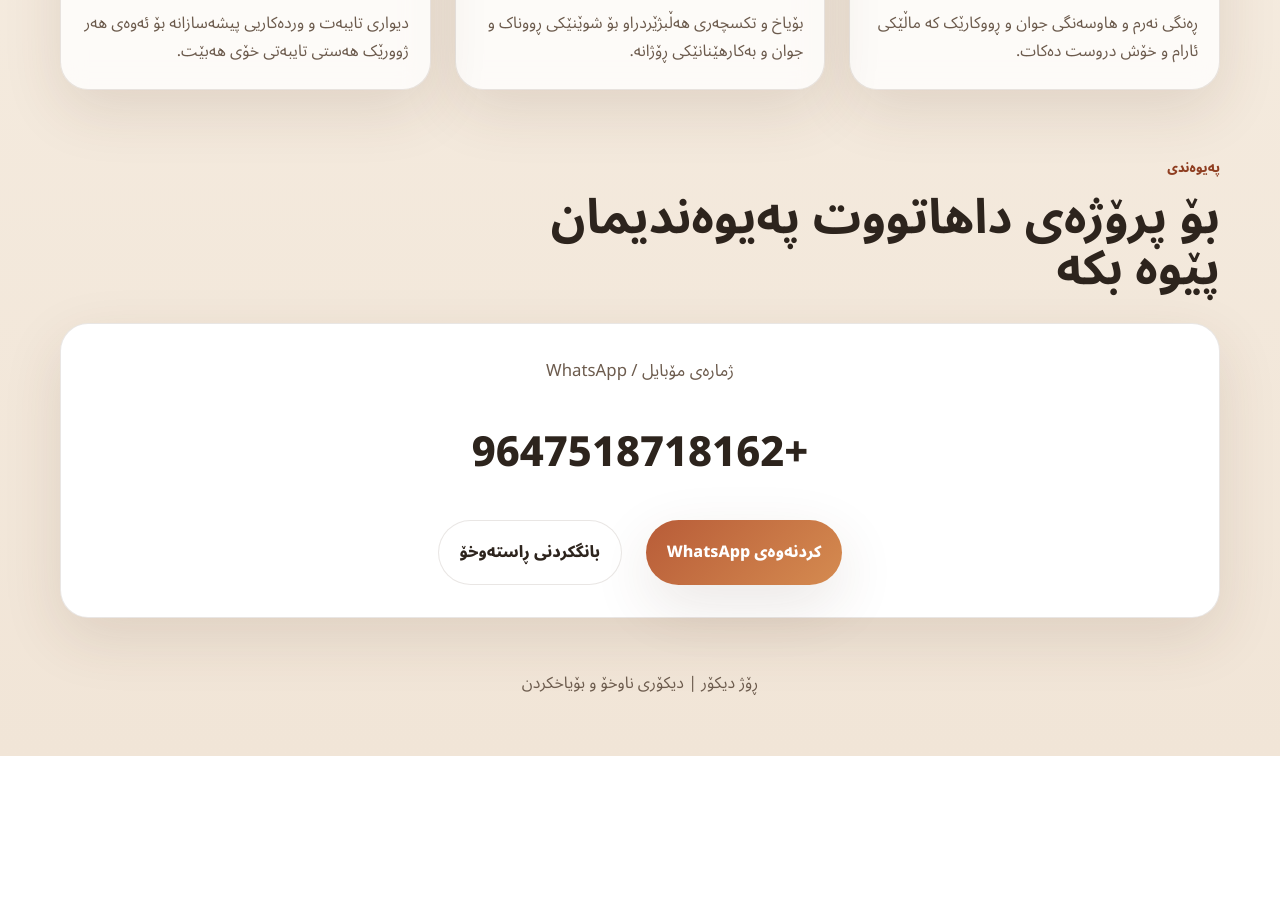
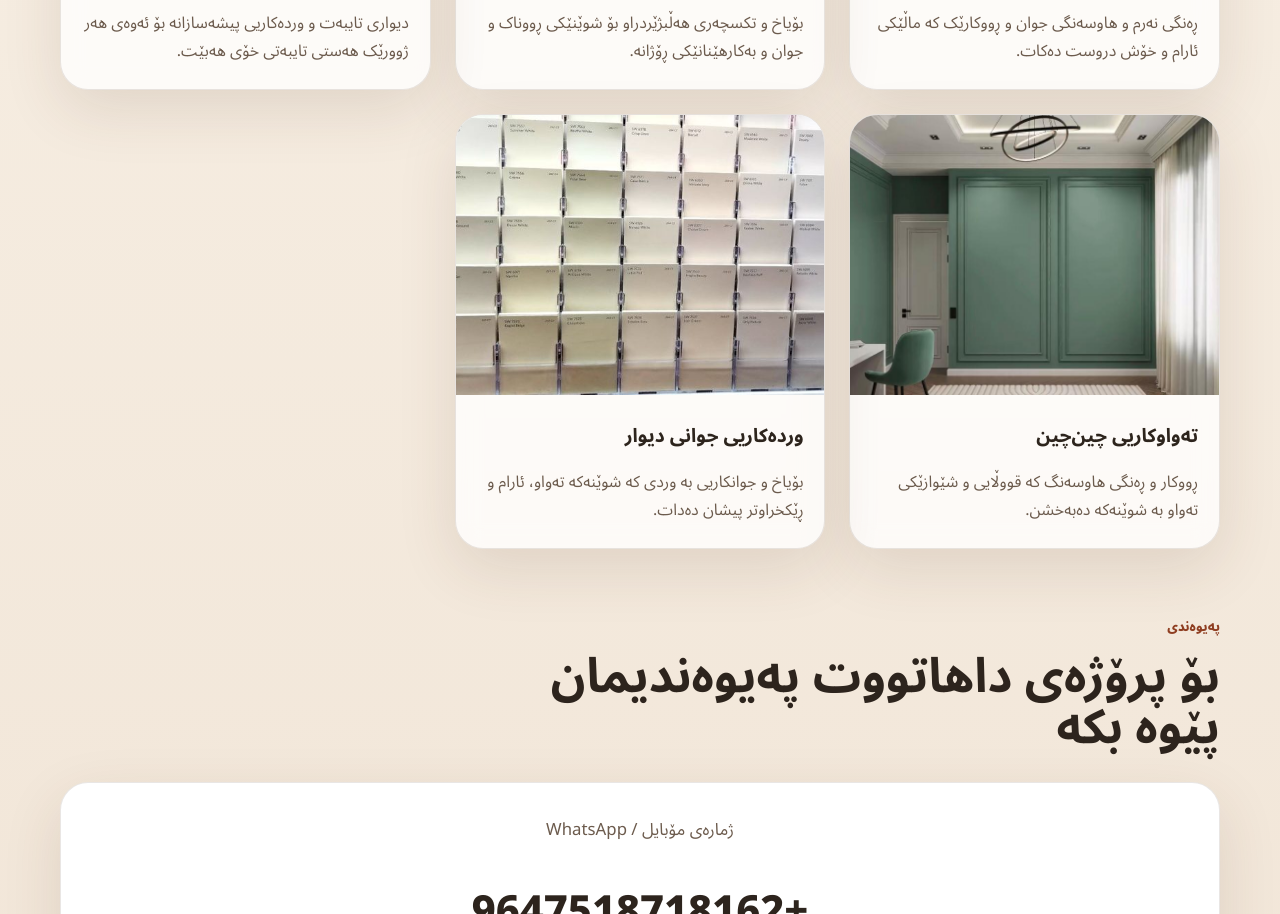
Before and after one commit to ahmad-arab/RojDecorWebsite, a plain HTML site: page ku.html in a window 1280 px wide. Shown: the part 2058-2972 px from the top of the page. Before the commit the page ends 2814 px from the top, so only its background shows below. Drawn offline with Linux system fonts and the light colour scheme.

Commit message:
Show all local images in galleries

```diff
--- a/ku.html
+++ b/ku.html
@@ -134,6 +134,20 @@
             <p>دیواری تایبەت و وردەکاریی پیشەسازانە بۆ ئەوەی هەر ژوورێک هەستی تایبەتی خۆی هەبێت.</p>
           </div>
         </article>
+        <article class="gallery-card reveal">
+          <img src="images/1.jpeg" alt="گۆشەیەکی ناوخۆ بە ڕووکار و تەواوکاری جوان">
+          <div class="gallery-copy">
+            <h3>تەواوکاریی چین‌چین</h3>
+            <p>ڕووکار و ڕەنگی هاوسەنگ کە قووڵایی و شێوازێکی تەواو بە شوێنەکە دەبەخشن.</p>
+          </div>
+        </article>
+        <article class="gallery-card reveal delay-1">
+          <img src="images/6.jpg" alt="شوێنێکی ناوخۆی دیکۆرکراو بە دیواری بۆیاخکراوی جوان">
+          <div class="gallery-copy">
+            <h3>وردەکاریی جوانی دیوار</h3>
+            <p>بۆیاخ و جوانکاریی بە وردی کە شوێنەکە تەواو، ئارام و ڕێکخراوتر پیشان دەدات.</p>
+          </div>
+        </article>
       </div>
     </section>
 
```
Also changed, not shown: ar.html (+14 -0 lines), index.html (+14 -0 lines).
